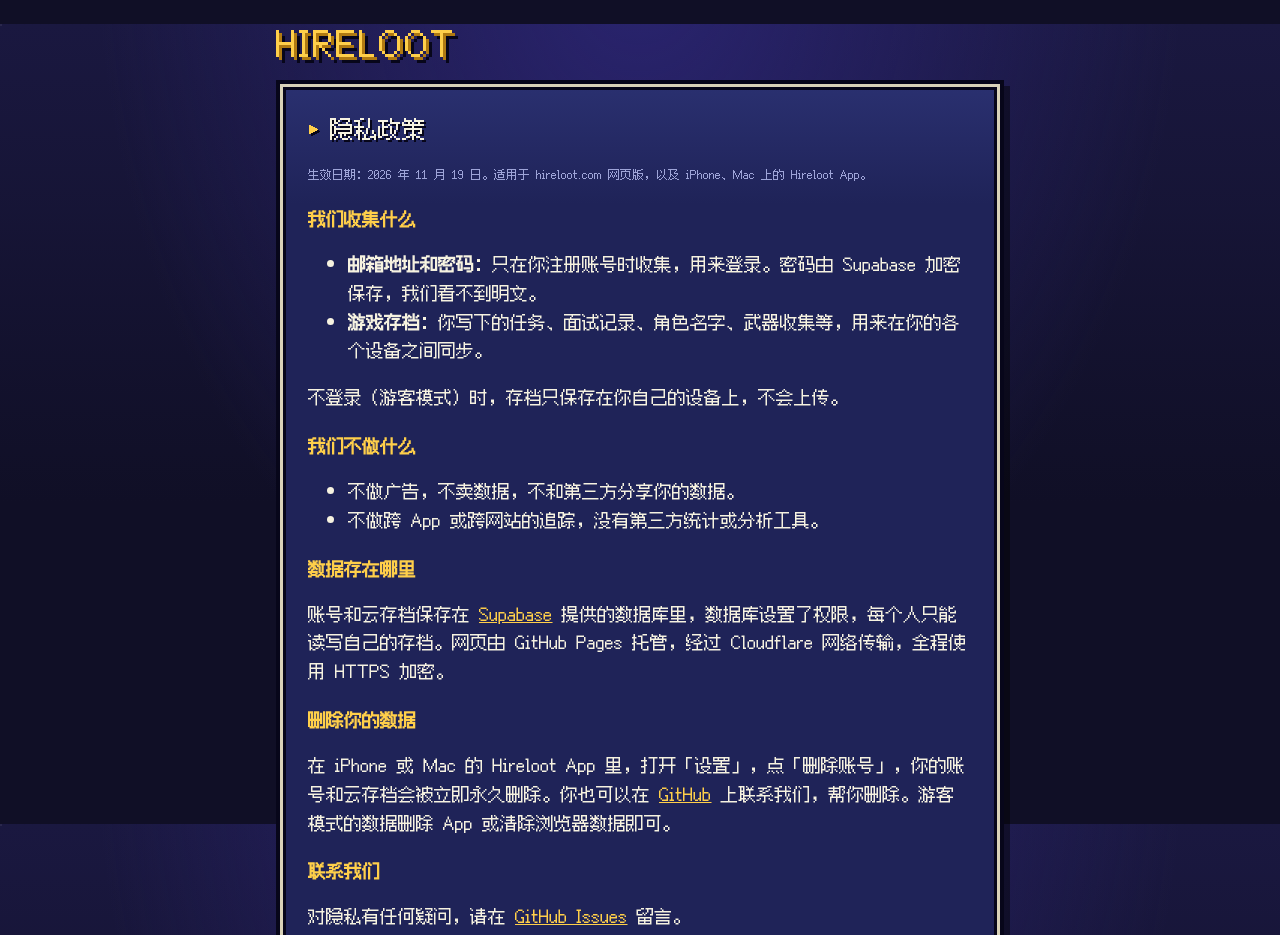
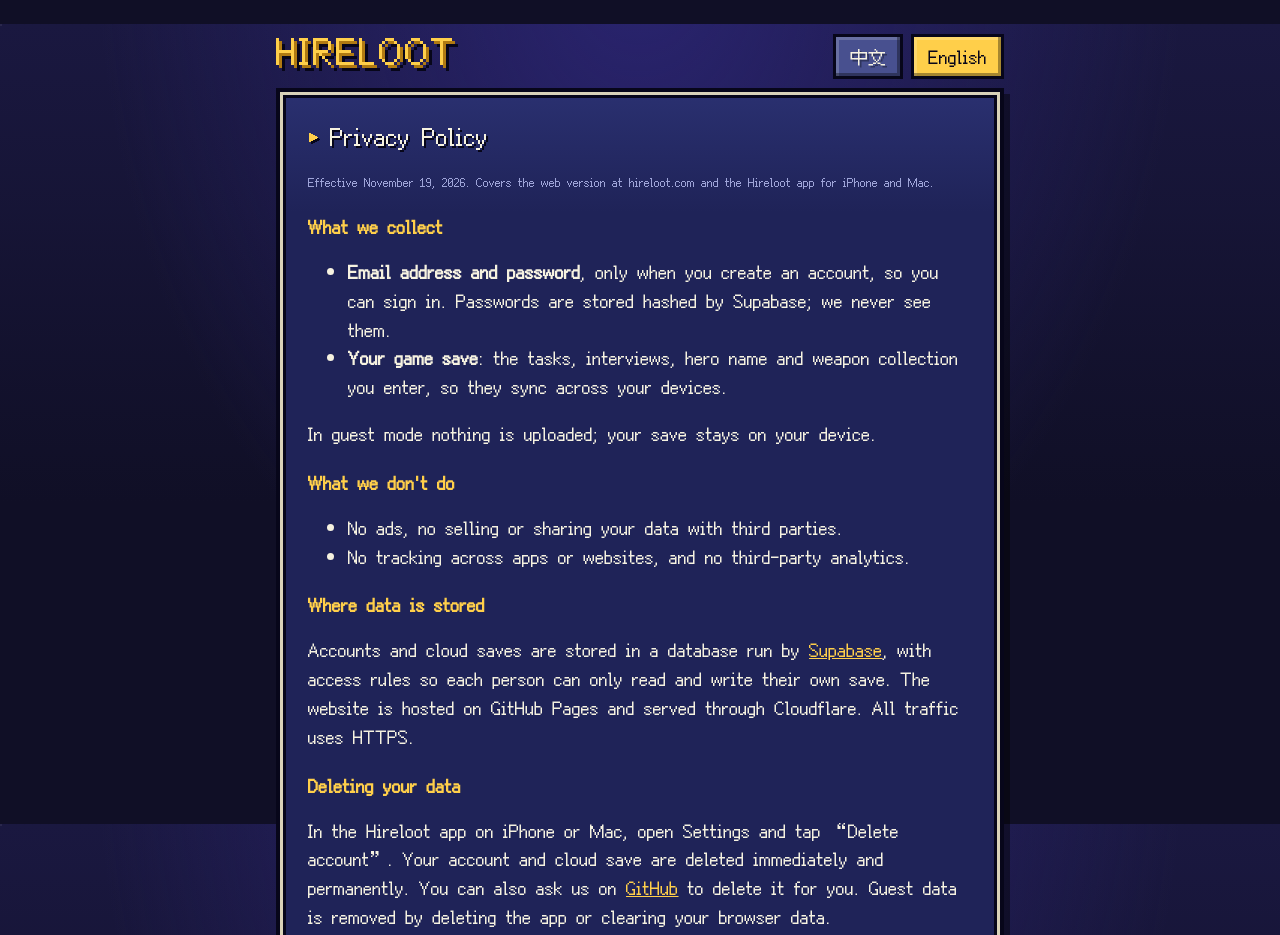
Before and after one commit to xyydcoldcold/hireloot, a plain HTML site: page privacy.html in a window 1280 px wide. Shown: the top 935 px of the page. Drawn offline with Linux system fonts and the light colour scheme.

Commit message:
Privacy page: 中文 / English switch (remembers choice, ?lang= from the app)
Co-Authored-By: Claude Opus 5.5 <noreply@anthropic.com>
Claude-Session: https://claude.ai/code/session_014E9VW3a1wZ2fcXrfxLRznz

```diff
--- a/privacy.html
+++ b/privacy.html
@@ -15,11 +15,22 @@
     .policy p, .policy li { font-size: var(--m); line-height: 1.6; }
     .policy small { color: var(--muted); font-size: var(--s); }
     .policy a { color: var(--gold); }
+    .policy-head { display: flex; align-items: center; justify-content: space-between; gap: 12px; flex-wrap: wrap; }
+    .lang-switch { display: flex; gap: 8px; }
+    .lang-switch button { font-size: var(--m); }
+    .lang-switch button[aria-pressed=true] { background: var(--gold); color: var(--edge); text-shadow: none; }
+    .policy section[hidden] { display: none; }
   </style>
 </head>
 <body>
   <main class="policy">
-    <h1><a href="./" style="color: inherit; text-decoration: none">HIRELOOT</a></h1>
+    <div class="policy-head">
+      <h1><a href="./" style="color: inherit; text-decoration: none">HIRELOOT</a></h1>
+      <div class="lang-switch" role="group" aria-label="Language">
+        <button type="button" data-lang="zh-CN">中文</button>
+        <button type="button" data-lang="en">English</button>
+      </div>
+    </div>
 
     <section class="px" lang="zh-CN">
       <h2>隐私政策</h2>
@@ -75,5 +86,34 @@
       <p>Questions about privacy? Open an issue on <a href="https://github.com/xyydcoldcold/hireloot/issues">GitHub</a>.</p>
     </section>
   </main>
+  <script>
+    // 语言：网址里的 ?lang= 优先，其次是网页版存的语言，最后看浏览器语言
+    (function () {
+      var KEY = 'hireloot.lang';
+      var q = new URLSearchParams(location.search).get('lang');
+      var saved = null;
+      try { saved = localStorage.getItem(KEY); } catch (e) {}
+      var lang = q ? (q.indexOf('en') === 0 ? 'en' : 'zh') : saved || ((navigator.language || '').indexOf('zh') === 0 ? 'zh' : 'en');
+      function show(l) {
+        lang = l;
+        document.querySelectorAll('section[lang]').forEach(function (sec) {
+          sec.hidden = (sec.lang === 'en') !== (l === 'en');
+        });
+        document.querySelectorAll('.lang-switch button').forEach(function (b) {
+          b.setAttribute('aria-pressed', String((b.dataset.lang === 'en') === (l === 'en')));
+        });
+        document.documentElement.lang = l === 'en' ? 'en' : 'zh-CN';
+        document.title = l === 'en' ? 'Hireloot · Privacy Policy' : 'Hireloot · 隐私政策';
+      }
+      document.querySelectorAll('.lang-switch button').forEach(function (b) {
+        b.addEventListener('click', function () {
+          var l = b.dataset.lang === 'en' ? 'en' : 'zh';
+          try { localStorage.setItem(KEY, l); } catch (e) {}
+          show(l);
+        });
+      });
+      show(lang === 'en' ? 'en' : 'zh');
+    })();
+  </script>
 </body>
 </html>
```
Also changed, not shown: 1 other file.
